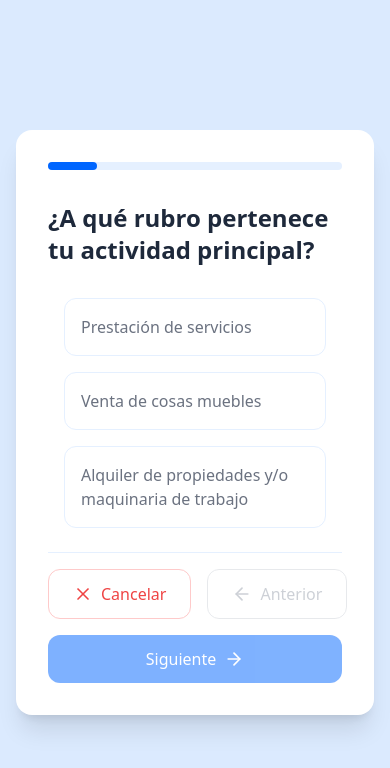
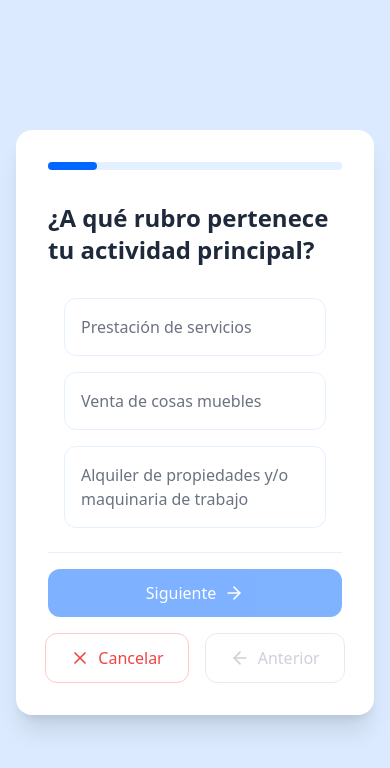
Before and after one commit to demaime/monotributo-dig-front, a Next.js app: page /calcular-categoria in a window 390 px wide. Shown: the top 768 px of the page. Built offline with nearby package versions, Linux system fonts and the light colour scheme.

Commit message:
mejorados mensajes y espacios en calculador mobile de categoria

```diff
--- a/src/pages/calcular-categoria.js
+++ b/src/pages/calcular-categoria.js
@@ -569,7 +569,7 @@ const CalcularCategoria = () => {
             </p>
           </div>
 
-          <div className="bg-[#F3F4F6] rounded-xl p-6 mb-8">
+          <div className="bg-[#F3F4F6] rounded-xl p-6 mb-6">
             <p className="text-sm text-[#6B7280] font-semibold mb-1">
               CUOTA MENSUAL ESTIMADA
             </p>
@@ -657,10 +657,13 @@ const CalcularCategoria = () => {
           </div>
 
           <div className="flex flex-col sm:flex-row justify-between items-center gap-4 mt-6 pt-4 border-t border-[#E5F0FF]">
-            <div className="flex gap-4 w-full sm:w-auto">
+            {/* Grupo Izquierdo (Cancelar + Anterior) */}
+            <div className="flex gap-4 order-2 sm:order-none">
+              {" "}
+              {/* Order 2 on mobile */}
               <button
                 onClick={() => router.push("/")}
-                className="flex flex-1 sm:flex-initial items-center justify-center gap-2 px-6 py-3 rounded-xl text-red-500 hover:bg-red-100 transition-all border border-red-200"
+                className="flex items-center justify-center gap-2 px-6 py-3 rounded-xl text-red-500 hover:bg-red-100 transition-all border border-red-200"
               >
                 <X className="w-5 h-5" />
                 <span>Cancelar</span>
@@ -668,7 +671,7 @@ const CalcularCategoria = () => {
               <button
                 onClick={handlePrevious}
                 disabled={currentVisibleIndex === 0}
-                className={`flex flex-1 sm:flex-initial items-center justify-center gap-2 px-6 py-3 rounded-xl transition-all border border-gray-300 ${
+                className={`flex items-center justify-center gap-2 px-6 py-3 rounded-xl transition-all border border-gray-300 ${
                   currentVisibleIndex === 0
                     ? "opacity-50 cursor-not-allowed text-gray-400"
                     : "hover:bg-[#E5F0FF] text-[#6B7280]"
@@ -678,10 +681,13 @@ const CalcularCategoria = () => {
                 <span>Anterior</span>
               </button>
             </div>
+
+            {/* Botón Derecho (Siguiente/Calcular) */}
             <button
               onClick={handleNext}
               disabled={!isCurrentQuestionAnswered()}
-              className={`flex items-center justify-center gap-2 px-6 py-3 rounded-xl bg-[#0066FF] text-white transition-all w-full sm:w-auto ${
+              className={`flex items-center justify-center gap-2 px-6 py-3 rounded-xl bg-[#0066FF] text-white transition-all w-full sm:w-auto order-1 sm:order-none ${
+                // Added w-full, sm:w-auto, order-1, sm:order-none
                 !isCurrentQuestionAnswered()
                   ? "opacity-50 cursor-not-allowed"
                   : "hover:bg-[#0066FF]/90"
```
